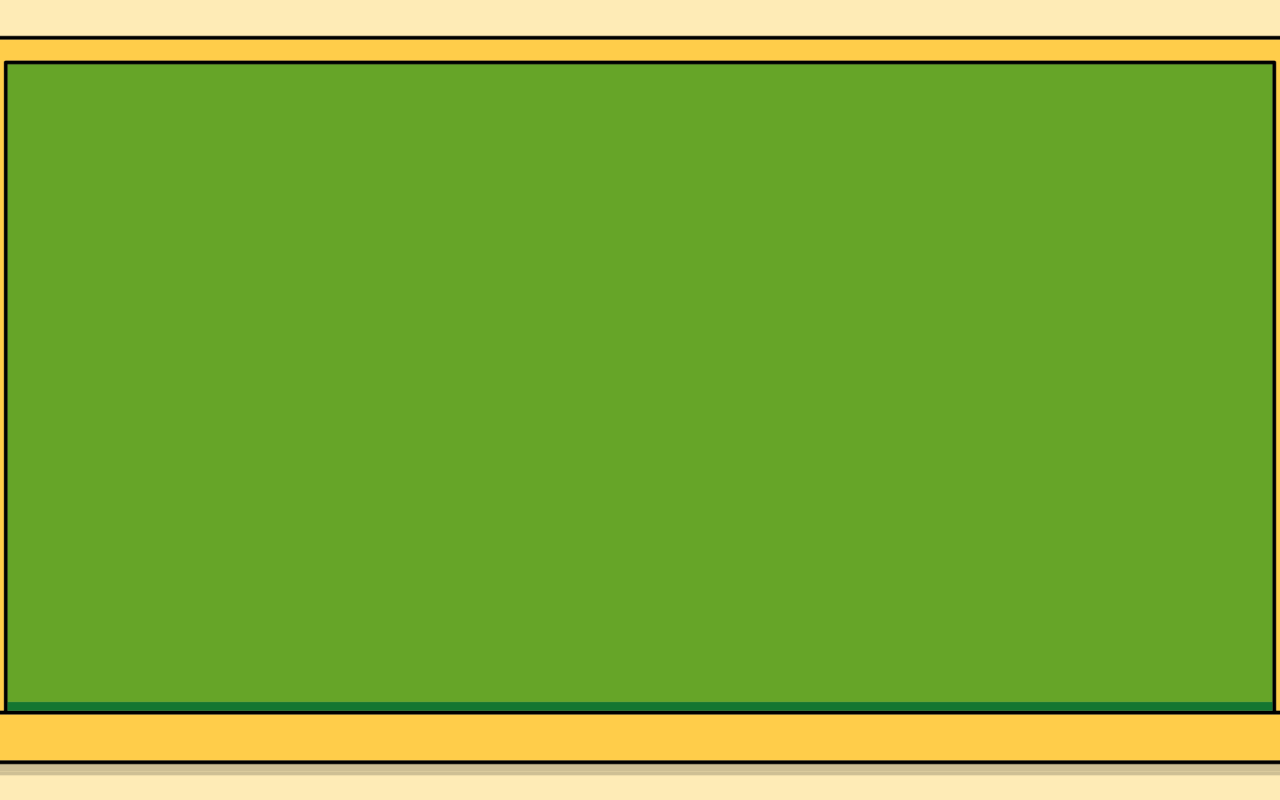
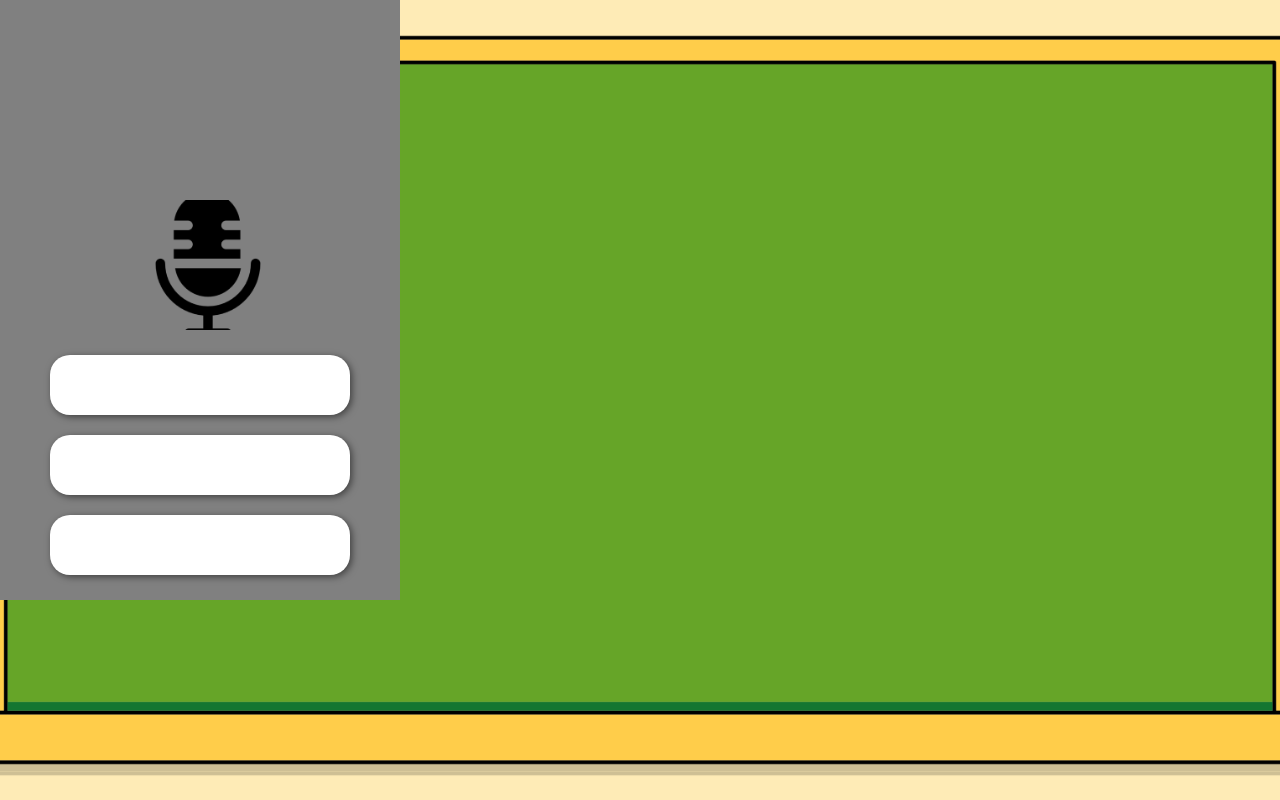
Before and after one commit to ysparrk/raon, a React (Create React App) app in the folder frontend/raon/: page /game/summarize in a window 1280 px wide. Built offline with nearby package versions, Linux system fonts and the light colour scheme; the HTML template or start-up script is replaced by a standard one.

Commit message:
Feat: GameSummarize 초기 세팅

```diff
--- /dev/null
+++ b/frontend/raon/src/components/GameSummarize/Organisms/UserInputPart.tsx
@@ -0,0 +1,51 @@
+import React, { useState } from 'react';
+import styled from 'styled-components';
+import ActionButton from '../Atoms/ActionButton';
+import MicButton from '../Atoms/MicButton';
+import SummarizeInputBox from '../Atoms/SummarizeInputBox';
+
+const UserInputPartDiv = styled.div`
+  display: flex;
+  flex-direction: column;
+  width: 400px;
+  height: 600px;
+  background-color: grey;
+`;
+
+const TopInputPartDiv = styled.div`
+  display: flex;
+  flex-direction: column;
+  justify-content: end;
+  align-items: center;
+  width: 100%;
+  height: 55%;
+  margin: 0;
+`;
+const BotInputPartDiv = styled.div`
+  display: flex;
+  flex-direction: column;
+  justify-content: center;
+  align-items: center;
+  width: 100%;
+  height: 45%;
+  margin: 0;
+`;
+
+function UserInputPart() {
+  const [isRecord, setIsRecord] = useState(false);
+  const [isTyping, setIsTyping] = useState(false);
+  return (
+    <UserInputPartDiv>
+      <TopInputPartDiv>
+        <MicButton />
+      </TopInputPartDiv>
+      <BotInputPartDiv>
+        <ActionButton />
+        <ActionButton />
+        <ActionButton />
+      </BotInputPartDiv>
+    </UserInputPartDiv>
+  );
+}
+
+export default UserInputPart;
--- a/frontend/raon/src/components/GameSummarize/Pages/SummarizeQuiz.tsx
+++ b/frontend/raon/src/components/GameSummarize/Pages/SummarizeQuiz.tsx
@@ -1,8 +1,9 @@
 import React from 'react';
 import styled from 'styled-components';
+import UserInputPart from '../Organisms/UserInputPart';
 
 function SummarizeQuizPage() {
-  return <div />;
+  return <UserInputPart />;
 }
 
 export default SummarizeQuizPage;
```
Also changed, not shown: frontend/raon/src/components/GameSummarize/Organisms/OriginalText.tsx (added).
